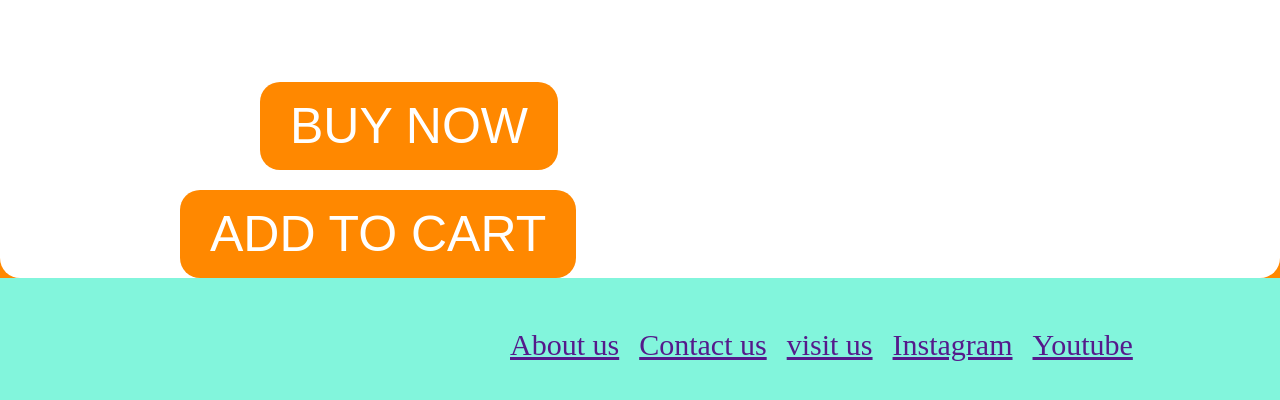
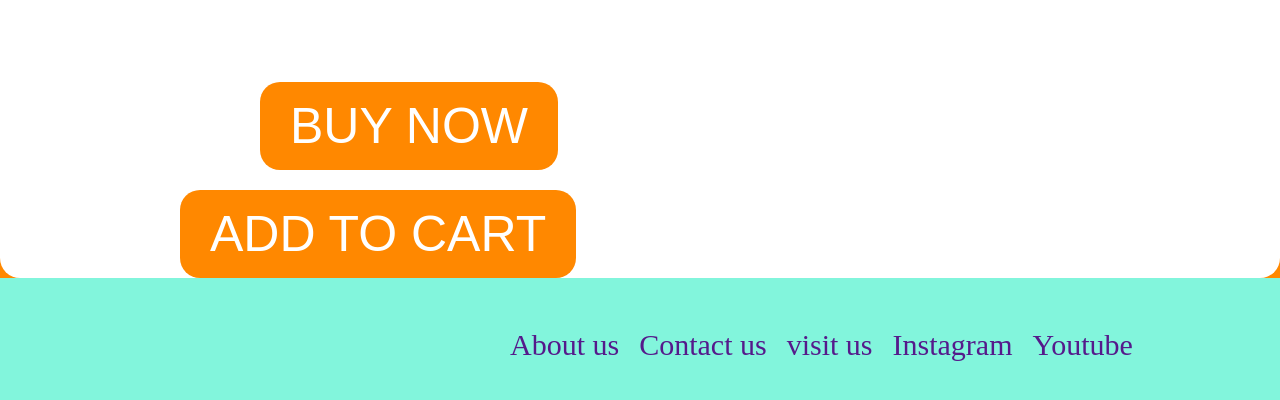
Before and after one commit to fssa-batch3/saran.selvaraj__web_project, a plain HTML site: page pages/CAT-PAGES/cat-page-1.html in a window 1280 px wide. Shown: the part 1954-2354 px from the top of the page. Drawn offline with Linux system fonts and the light colour scheme.

Commit message:
text decoration

```diff
--- a/pages/CAT-PAGES/cat-page-1.html
+++ b/pages/CAT-PAGES/cat-page-1.html
@@ -190,6 +190,7 @@ padding:15px 30px ;
   }
   .footer{
     padding:0px 10px 0px 10px;
+    text-decoration: none;
   }
 
   .account {
@@ -198,4 +199,5 @@ padding:15px 30px ;
     margin:100px 600px 200px 600px;
     width: 450px;
   }
+
 </style>
```
Also changed, not shown: pages/CAT-PAGES/cat-page-2.html (+1 -0 lines), pages/CAT-PAGES/cat-page-3.html (+1 -0 lines), pages/CAT-PAGES/cat-page-4.html (+1 -0 lines), pages/CAT-PAGES/cat-page-5.html (+1 -0 lines), pages/CAT-PAGES/cat-page-6.html (+1 -0 lines), pages/DOG-PAGES/dog-page-1.html (+1 -0 lines), pages/DOG-PAGES/dog-page-2.html (+1 -0 lines), pages/DOG-PAGES/dog-page-3.html (+1 -0 lines), pages/DOG-PAGES/dog-page-4.html (+1 -0 lines), pages/DOG-PAGES/dog-page-5.html (+1 -0 lines), pages/DOG-PAGES/dog-page-6.html (+1 -0 lines), pages/about-us-page.html (+1 -0 lines), pages/account-page.html (+1 -0 lines), pages/home-page.html (+1 -0 lines), 2 more files.
